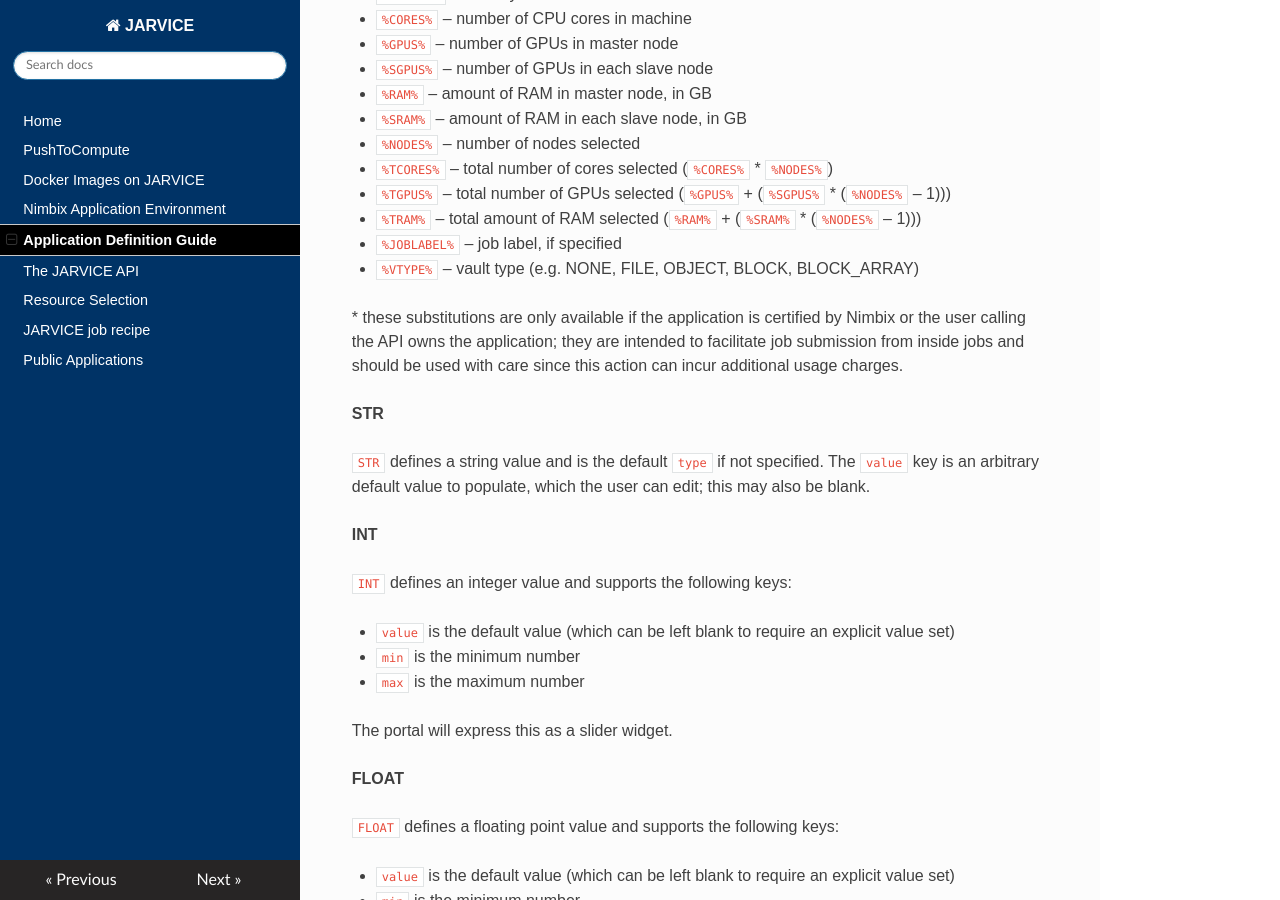
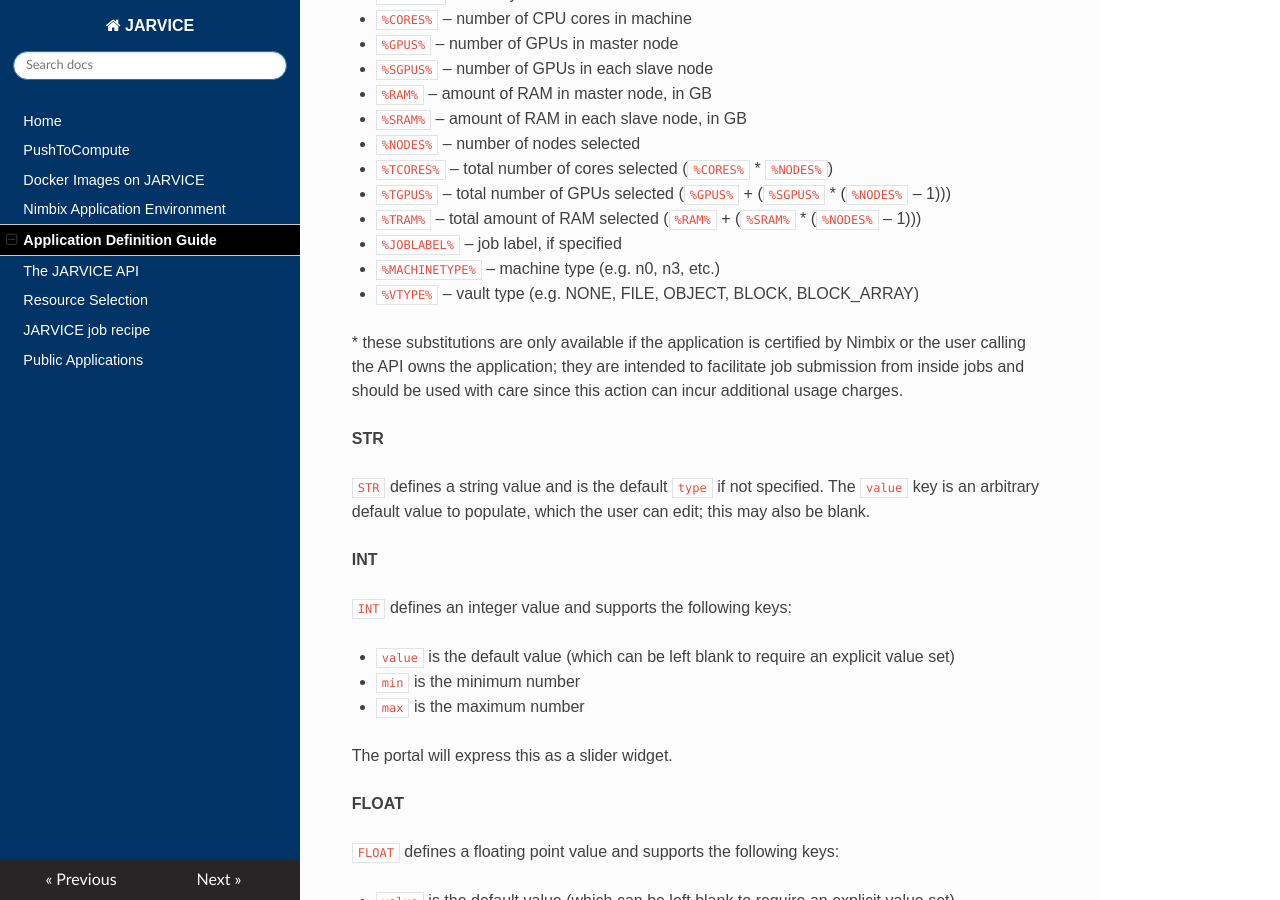
Before and after one commit to nimbix/jardoc, an MkDocs documentation site: the page built from docs/appdef.md, in a window 1280 px wide and 900 px high, scrolled down 4040 px. Built offline with MkDocs 1.6.1, drawn with Linux system fonts in a browser that asks for light colours; nearby versions of some CDN libraries; old or Windows-style settings are respelled for this version of MkDocs.

Commit message:
Add %MACHINETYPE% description to CONST parameters
Signed-off-by: Kenneth Hill <ken.hill@nimbix.net>

```diff
--- a/docs/appdef.md
+++ b/docs/appdef.md
@@ -130,6 +130,7 @@ NOTE:
 * `%TGPUS%` – total number of GPUs selected (`%GPUS%` + (`%SGPUS%` * (`%NODES%` – 1)))
 * `%TRAM%` – total amount of RAM selected (`%RAM%` + (`%SRAM%` * (`%NODES%` – 1)))
 * `%JOBLABEL%` – job label, if specified
+* `%MACHINETYPE%` – machine type (e.g. n0, n3, etc.)
 * `%VTYPE%` – vault type (e.g. NONE, FILE, OBJECT, BLOCK, BLOCK_ARRAY)
 
 \* these substitutions are only available if the application is certified by Nimbix or the user calling the API owns the application; they are intended to facilitate job submission from inside jobs and should be used with care since this action can incur additional usage charges.
```
